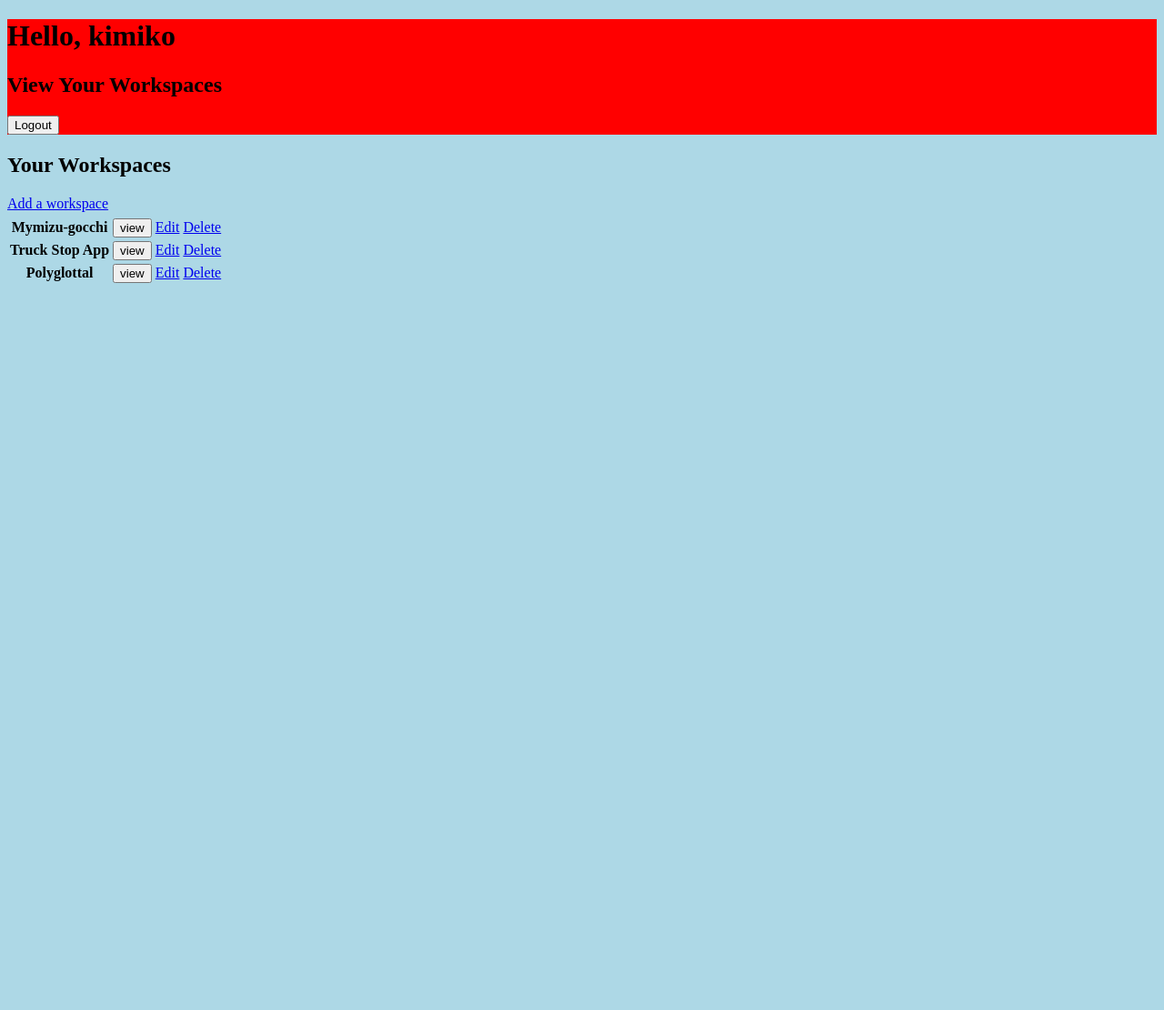
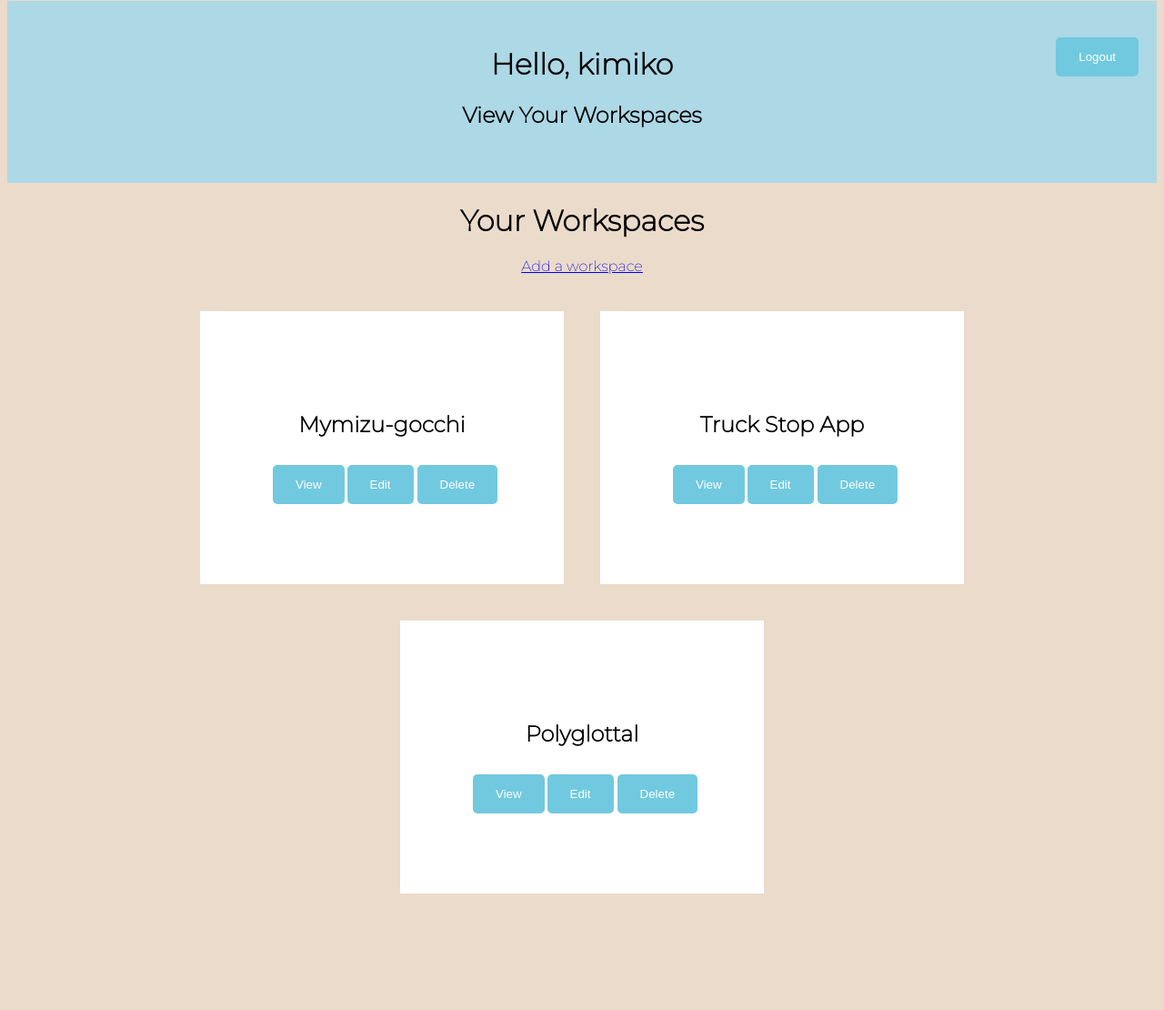
Before and after one commit to kimikoesc/myworkspace, a Django app: page / in a window 1280 px wide. Shown: the whole page at 91% size. Before the commit the page ends 311 px from the top, so only its background shows below. Run offline with Django 3.2, Linux system fonts and the light colour scheme; a user stored in the database is signed in; data comes from the database, SQL or seed files in the repository; both versions use the stored data as it was after the commit.

Commit message:
feat: added some styling.

```diff
--- a/myworkspace/base/static/css/main.css
+++ b/myworkspace/base/static/css/main.css
@@ -1,7 +1,118 @@
+@import url('https://fonts.googleapis.com/css2?family=Montserrat:wght@200&display=swap');
+
+
 body {
-    background-color: lightblue;
+    background-color: rgb(235, 219, 202);
+    text-align: center;
+    font-family: 'Montserrat', sans-serif;
 }
 
-.heading {
-    background-color: red;
+header {
+    margin-top: -20px;
+    background-color: lightblue;
+    width: 100%;
+    height: 200px;
 }
+
+header h1 {
+    padding-top: 50px;
+}
+
+#logout-button {
+    margin-top: -120px;
+    margin-right: 20px;
+    float: right;
+}
+
+.flex-container {
+    display: flex;
+    flex-direction: row;
+    flex-wrap: wrap;
+    justify-content: center;
+    align-items: center;
+    align-content: flex-start;
+    height: 100vh;
+}
+
+.flex-items:hover {
+    transform: scale(1.1);
+    -moz-box-shadow: 15px 18px 2px -1px rgb(42, 49, 51);
+    -webkit-box-shadow: 15px 18px 2px -1px rgb(42, 49, 51);
+    -ms-box-shadow: 15px 18px 2px -1px rgb(42, 49, 51);
+    box-shadow: 15px 18px 2px -1px rgb(42, 49, 51);
+}
+
+.flex-items {
+    width: 400px;
+    height: 300px;
+    border:black;
+    margin-top: 40px;
+    margin-left: 20px;
+    margin-right: 20px;
+    background-color: rgb(255,255,255);
+    transition: transform .2s;
+}
+
+.flex-items:nth-child(1) {
+    display: block;
+    flex-grow: 0;
+    flex-shrink: 1;
+    flex-basis: auto;
+    align-self: auto;
+    order: 0;
+}
+
+.flex-items:nth-child(2) {
+    display: block;
+    flex-grow: 0;
+    flex-shrink: 1;
+    flex-basis: auto;
+    align-self: auto;
+    order: 0;
+}
+
+.flex-items:nth-child(3) {
+    display: block;
+    flex-grow: 0;
+    flex-shrink: 1;
+    flex-basis: auto;
+    align-self: auto;
+    order: 0;
+}
+
+.flex-container h2 {
+    padding: 90px;
+    margin-bottom: -60px;
+}
+
+button {
+    border: none;
+    border-radius: 5px;
+    padding: 14px 25px;
+    color: white;
+    background-color: rgb(113,201,223);
+    margin-bottom: 10px;
+}
+
+button:hover {
+    background-color: rgb(14,168,206);
+  }
+
+.form {
+    float:left;
+    margin-left: 80px;
+    margin-right: -70px;
+}
+
+.form #submit {
+    border: none;
+    border-radius: 5px;
+    padding: 14px 25px;
+    color: white;
+    background-color: rgb(113,201,223);
+    margin-bottom: 10px;
+}
+
+.form #submit:hover {
+    background-color: rgb(14,168,206);
+  }
--- a/myworkspace/base/templates/base/main.html
+++ b/myworkspace/base/templates/base/main.html
@@ -13,7 +13,7 @@
         {% if request.user.is_authenticated %}
         <h1>Hello, {{request.user}}</h1>
         <h2>View Your Workspaces</h2>
-        <a href="{% url 'logout' %}"><button>Logout</button></a>
+        <a href="{% url 'logout' %}"><button id="logout-button">Logout</button></a>
         {% else %}
         <a href="{% url 'login' %}"><button>Login</button></a>
         {% endif %}
--- a/myworkspace/base/templates/base/workspace_list.html
+++ b/myworkspace/base/templates/base/workspace_list.html
@@ -1,10 +1,29 @@
 {% extends 'base/main.html' %}
 {% block content %}
 
-<h2>Your Workspaces</h2>
-<a href="{% url 'new-workspace' %}">Add a workspace</a>
+<h1>Your Workspaces</h1>
+<a id="add-anch" href="{% url 'new-workspace' %}">Add a workspace</a>
 
-<table>
+<div class="flex-container">
+    {% for workspace in workspaces %}
+    <div class="flex-items">
+        <h2> {{ workspace.workspace_name }} </h1>
+        <span class="form">
+            <form method="GET" action="{% url 'view-workspace' %}">
+                    <input type="hidden" name='id' value="{{ workspace.id }}">
+                    <input id="submit" type="submit" value='View'>
+            </form>
+        </span>
+        <a href="{% url 'edit-workspace' workspace.id %}"><button>Edit</button></a>
+        <a href="{% url 'delete-workspace' workspace.id %}"><button>Delete</button></a>
+
+    </div>
+    {% empty %}
+    <h3> You currently have no workspaces </h3>
+    {% endfor %}
+</div>
+
+<!-- <table>
     <tr>
         <th></th>
         <th></th>
@@ -23,6 +42,6 @@
     {% empty %}
     <h3> You currently have no workspaces </h3>
     {% endfor %}
-</table>
+</table> -->
 
 {% endblock content %}
```
Also changed, not shown: myworkspace/db.sqlite3.
